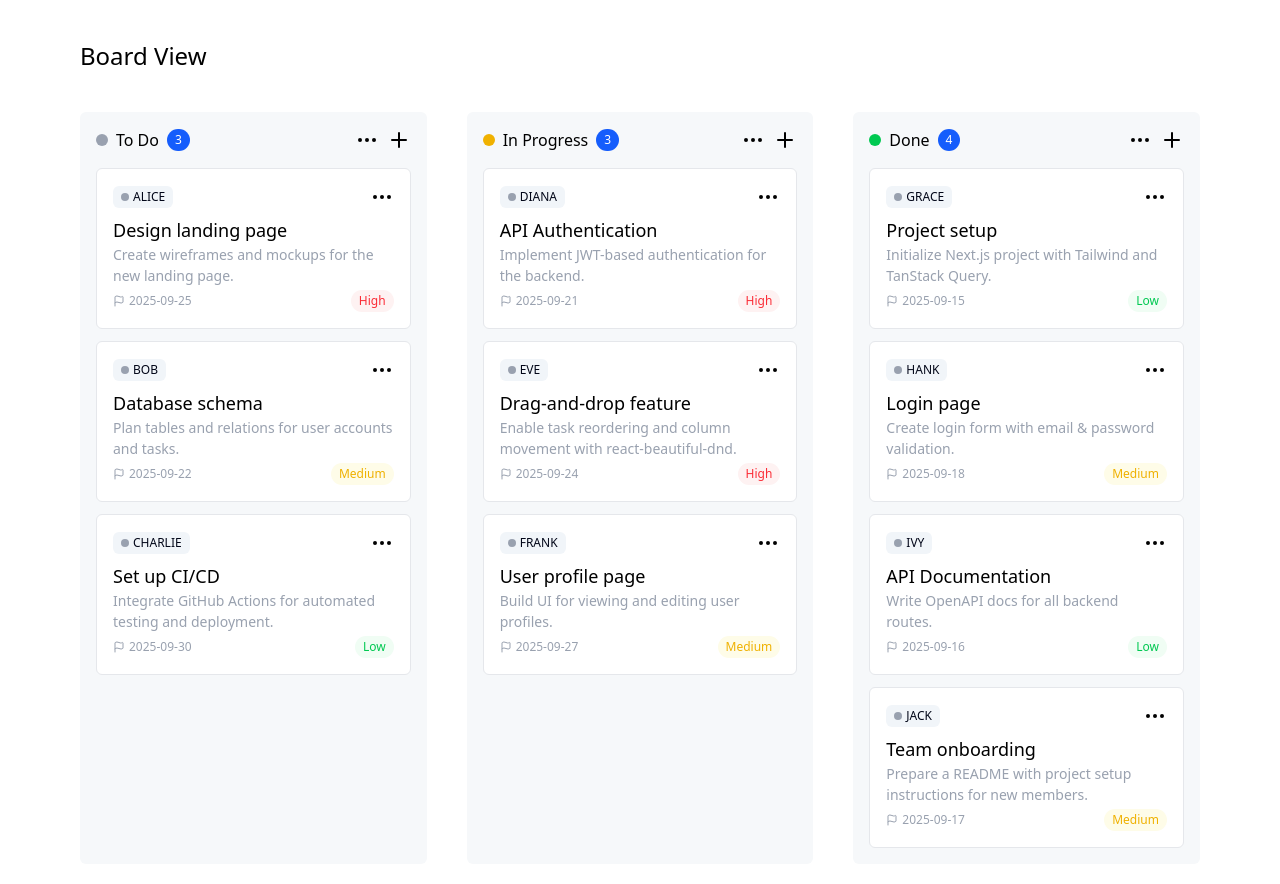
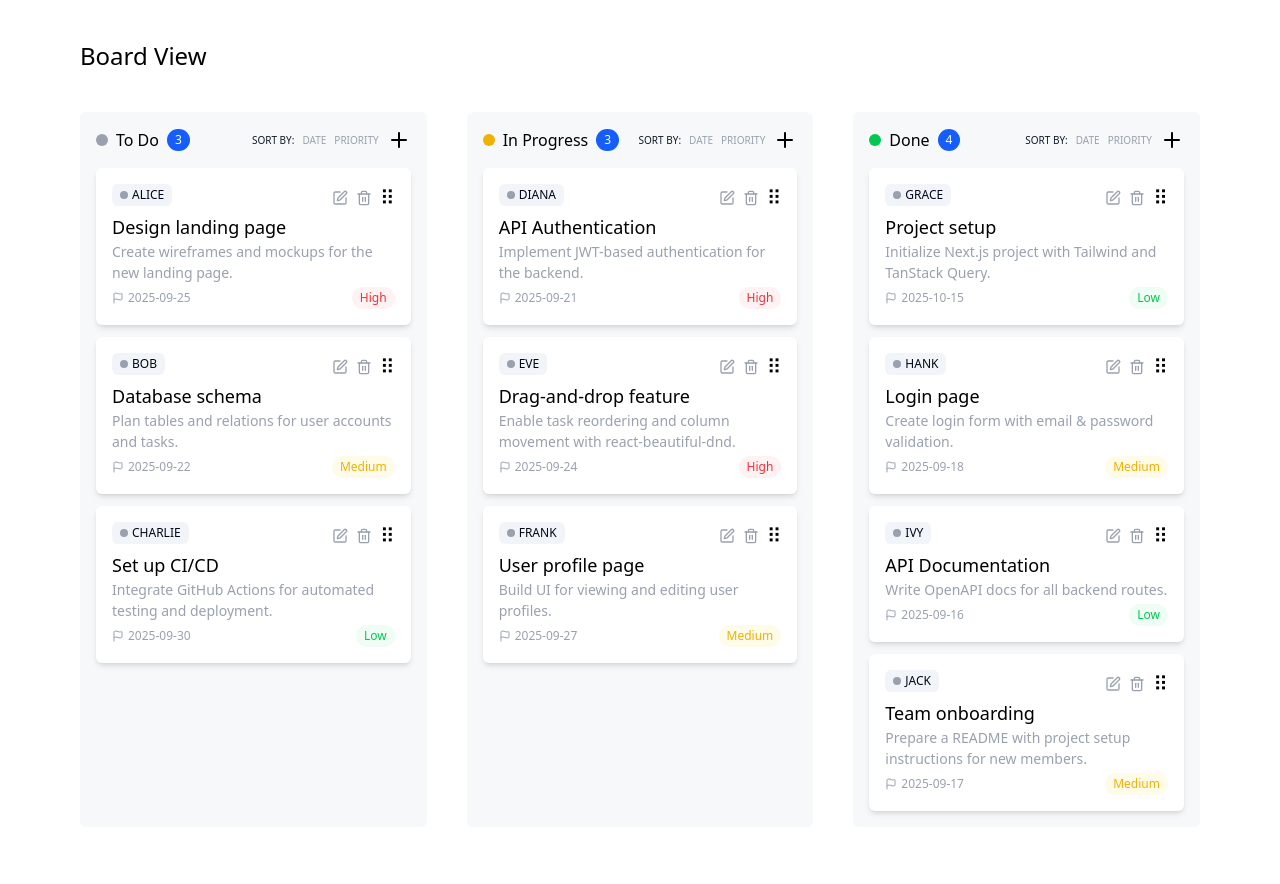
Before and after one commit to ylcharan/emitrr-frontend-task, a React (Vite) app: page / in a window 1280 px wide. Shown: the top 884 px of the page. Built offline with nearby package versions, Linux system fonts and the light colour scheme.

Commit message:
added sorting

```diff
--- a/src/App.tsx
+++ b/src/App.tsx
@@ -8,7 +8,7 @@ function App() {
   const { columns, moveTask, getTaskColumn } = useTaskContext();
 
   return (
-    <div className="base-wrapper ">
+    <div className="base-wrapper relative">
       <h1 className="text-2xl">Board View</h1>
       <DndContext
         onDragEnd={(event) => {
--- a/src/components/BoardViewCol.tsx
+++ b/src/components/BoardViewCol.tsx
@@ -1,10 +1,13 @@
-import { Ellipsis, Plus } from "lucide-react";
+import { Plus } from "lucide-react";
 import TaskCards from "./TaskCards";
 import type { Column } from "../data/types";
 import { useDroppable } from "@dnd-kit/core";
+import { useState } from "react";
 
 const BoardViewCol = ({ column }: { column: Column }) => {
   const { setNodeRef } = useDroppable({ id: column.id });
+  const [sortBy, setSortBy] = useState<"date" | "priority" | "none">("none");
+
   return (
     <div
       ref={setNodeRef}
@@ -27,7 +30,33 @@ const BoardViewCol = ({ column }: { column: Column }) => {
           </span>
         </div>
         <div className="flex items-center gap-2">
-          <Ellipsis />
+          <span className="text-gray-900 text-[10px] uppercase">Sort by: </span>
+          <button
+            onClick={() => {
+              setSortBy("date");
+              column.tasks.sort((a, b) => a.dueDate.localeCompare(b.dueDate));
+              console.log("sorted by date", column.tasks);
+            }}
+            className={`${
+              sortBy === "date" ? "text-gray-900" : "text-gray-400"
+            } text-[10px] uppercase cursor-pointer `}
+          >
+            Date
+          </button>
+          <button
+            onClick={() => {
+              setSortBy("priority");
+              const priorityOrder = { High: 1, Medium: 2, Low: 3 };
+              column.tasks.sort(
+                (a, b) => priorityOrder[a.priority] - priorityOrder[b.priority]
+              );
+            }}
+            className={`${
+              sortBy === "priority" ? "text-gray-900" : "text-gray-400"
+            } text-[10px] uppercase cursor-pointer`}
+          >
+            Priority
+          </button>
           <Plus />
         </div>
       </div>
--- a/src/components/TaskCards.tsx
+++ b/src/components/TaskCards.tsx
@@ -1,7 +1,9 @@
-import { Ellipsis, Flag } from "lucide-react";
+import { SquarePen, Trash2, Flag } from "lucide-react";
 import type { Task } from "../data/types";
 import { useSortable } from "@dnd-kit/sortable";
 import { CSS } from "@dnd-kit/utilities";
+import { useTaskContext } from "../context/TaskContext";
+import { useState } from "react";
 
 const TaskCards = ({ task, colId }: { task?: Task; colId: string }) => {
   const {
@@ -12,32 +14,56 @@ const TaskCards = ({ task, colId }: { task?: Task; colId: string }) => {
     transition,
     isDragging,
   } = useSortable({ id: task?.id || colId });
+  const { deleteTask, getCols } = useTaskContext();
+  const [isEditorOpen, setIsEditorOpen] = useState(false);
+  const [isEditorId, setIsEditorId] = useState<string | null>(null);
 
   const style = {
     transform: CSS.Transform.toString(transform),
     transition,
-    zIndex: isDragging ? 999 : 1,
+    zIndex: isDragging ? 999 : 0,
   };
   return (
     <div
       ref={setNodeRef}
       style={style}
       {...attributes}
-      {...listeners}
-      className="border p-4 rounded-md w-full bg-[#fff] gap-1 border-gray-200"
+      className={`bg-white p-4 rounded-md shadow-md`}
     >
       {!task ? (
-        <div className="p-4 border-2 border-dashed border-gray-300 text-gray-400 rounded-lg text-center">
+        <div className="p-4 border-2 border-dashed border-gray-300 text-gray-400 rounded-lg text-center cursor-default">
           Drop task here
         </div>
       ) : (
         <>
-          <div className="flex items-center justify-between">
+          <div className={`relative flex items-center justify-between `}>
             <span className="bg-slate-100 text-slate-950 text-[12px] px-2 py-0.5 rounded-md uppercase flex items-center gap-1">
               <div className="w-2 h-2 bg-gray-400 rounded-full"></div>
               {task?.createdBy}
             </span>
-            <Ellipsis />
+            <div className="absolute right-0 top-0 flex items-center gap-2">
+              <button
+                onClick={() => {
+                  setIsEditorOpen(true);
+                  setIsEditorId(task.id);
+                }}
+                className="cursor-pointer"
+              >
+                <SquarePen className="w-4 h-4 text-gray-400" />
+              </button>
+              <button
+                onClick={() => {
+                  deleteTask(task.id);
+                  console.log(getCols());
+                }}
+                className="cursor-pointer"
+              >
+                <Trash2 className="w-4 h-4 text-gray-400" />
+              </button>
+              <div {...listeners} className="cursor-grab text-xl">
+                ⠿
+              </div>
+            </div>
           </div>
           <div className="flex items-center justify-between">
             <h1 className="text-[18px] text-black mt-2">{task?.title}</h1>
--- a/src/context/TaskContext.tsx
+++ b/src/context/TaskContext.tsx
@@ -6,6 +6,12 @@ const TaskContext = createContext<TaskContextType | undefined>(undefined);
 
 export const TaskProvider = ({ children }: { children: React.ReactNode }) => {
   const [columns, setColumns] = useState<Column[]>(dummyData);
+
+  const getCols = () => columns;
+
+  const setCols = (cols: Column[]) => {
+    setColumns(cols);
+  };
 
   const addTask = (columnId: string, task: Task) => {
     setColumns((prev) =>
@@ -56,16 +62,20 @@ export const TaskProvider = ({ children }: { children: React.ReactNode }) => {
         if (!overId || overId.startsWith("col-")) {
           toCol.tasks.push(movedTask);
         } else {
-          let overIndex = toCol.tasks.findIndex((t) => t.id === overId);
+          const overIndex = toCol.tasks.findIndex((t) => t.id === overId);
 
           // if not found -> append
           if (overIndex === -1) {
             toCol.tasks.push(movedTask);
           } else {
             // adjustment for downward moves (because we already removed the item)
-            if (fromIndex < overIndex) overIndex = overIndex - 1;
             // place after the 'over' item to match expected UX
-            toCol.tasks.splice(overIndex + 1, 0, movedTask);
+            if (overIndex >= fromIndex) {
+              toCol.tasks.splice(overIndex + 1, 0, movedTask);
+            } else {
+              toCol.tasks.splice(overIndex, 0, movedTask);
+            }
+            // arrayMove(toCol.tasks, fromIndex, overIndex);
           }
         }
       } else {
@@ -79,7 +89,11 @@ export const TaskProvider = ({ children }: { children: React.ReactNode }) => {
             toCol.tasks.push(movedTask);
           } else {
             // insert *before* the over item for cross-column (you can tweak to insert after)
-            toCol.tasks.splice(overIndex, 0, movedTask);
+            if (overIndex >= fromIndex) {
+              toCol.tasks.splice(overIndex + 1, 0, movedTask);
+            } else {
+              toCol.tasks.splice(overIndex, 0, movedTask);
+            }
           }
         }
       }
@@ -88,8 +102,25 @@ export const TaskProvider = ({ children }: { children: React.ReactNode }) => {
     });
   };
 
+  const deleteTask = (taskId: string) => {
+    setColumns((prevCols) =>
+      prevCols.map((col) => ({
+        ...col,
+        tasks: col.tasks.filter((task) => task.id !== taskId),
+      }))
+    );
+  };
+
   const value = useMemo(
-    () => ({ columns, addTask, moveTask, getTaskColumn }),
+    () => ({
+      columns,
+      addTask,
+      moveTask,
+      getTaskColumn,
+      getCols,
+      setCols,
+      deleteTask,
+    }),
     [columns]
   );
 
--- a/src/data/dummyData.ts
+++ b/src/data/dummyData.ts
@@ -74,7 +74,7 @@ export const dummyData: Column[] = [
           "Initialize Next.js project with Tailwind and TanStack Query.",
         createdBy: "Grace",
         priority: "Low",
-        dueDate: "2025-09-15",
+        dueDate: "2025-10-15",
       },
       {
         id: "task-8",
--- a/src/data/types.ts
+++ b/src/data/types.ts
@@ -26,4 +26,7 @@ export type TaskContextType = {
     toId: string
   ) => void;
   getTaskColumn: (columns: Column[], taskId: string) => string;
+  getCols: () => Column[];
+  setCols: (cols: Column[]) => void;
+  deleteTask: (taskId: string) => void;
 };
```
